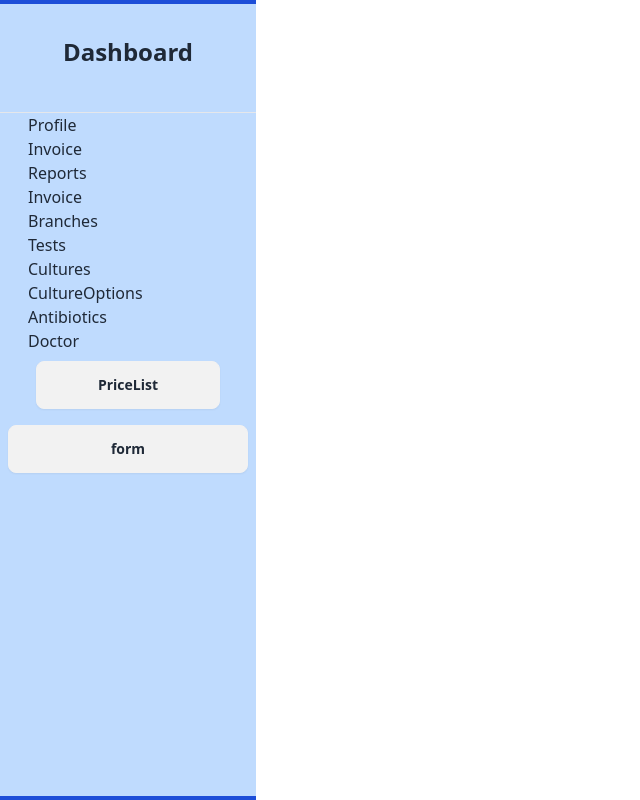
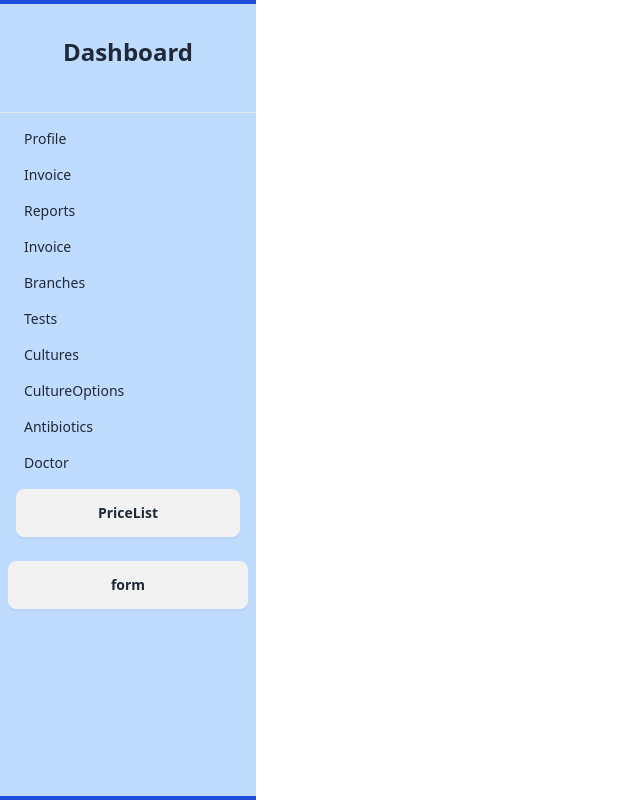
Before and after one commit to Mahmuda-14/MercuiricIT, a React (Vite) app: page /dashboard in a window 1280 px wide. Shown: the whole page, without its empty margins (0-640 px from the left). Built offline with nearby package versions, Linux system fonts and the light colour scheme; no server answers.

Commit message:
added update router

```diff
--- a/src/pages/Create/Create.jsx
+++ b/src/pages/Create/Create.jsx
@@ -20,7 +20,7 @@ const Create = () => {
 
 
 
-        const product = { fname,lname,email,country,company,address,age,phone }
+        const product = { fname, lname, email, country, company, address, age, phone }
         console.log(product);
 
         // send data to the server
@@ -70,7 +70,7 @@ const Create = () => {
                                     <input required type="text" name="lname" id="last-name" autocomplete="family-name" className="block w-full rounded-md border-0 py-1.5 text-gray-900 shadow-sm ring-1 ring-inset ring-gray-300 placeholder:text-gray-400 focus:ring-2 focus:ring-inset focus:ring-indigo-600 /sm:text-sm sm:leading-6" />
                                 </div>
                             </div>
-{/*  */}
+                            {/*  */}
                             <div className="sm:col-span-6">
                                 <label for="email" className="block text-sm font-medium leading-6 text-gray-900">Email address</label>
                                 <div className="mt-2">
--- a/src/pages/Home/Home.jsx
+++ b/src/pages/Home/Home.jsx
@@ -9,7 +9,7 @@ const Home = () => {
                 <h2 className="text-center mb-11 mt-8 font-bold text-2xl">Dashboard</h2>
                 <hr />
 
-                <ul className="mx-7">
+                <ul className="menu ">
                     <li>
                         <NavLink to="/dashboard/profile">
                             Profile
@@ -91,7 +91,7 @@ const Home = () => {
                             </NavLink>
                         </li>
                         <li>
-                            <NavLink to="/dashboard/update">
+                            <NavLink to="/dashboard/update/:id">
                                 Update
                             </NavLink>
                         </li>
```
